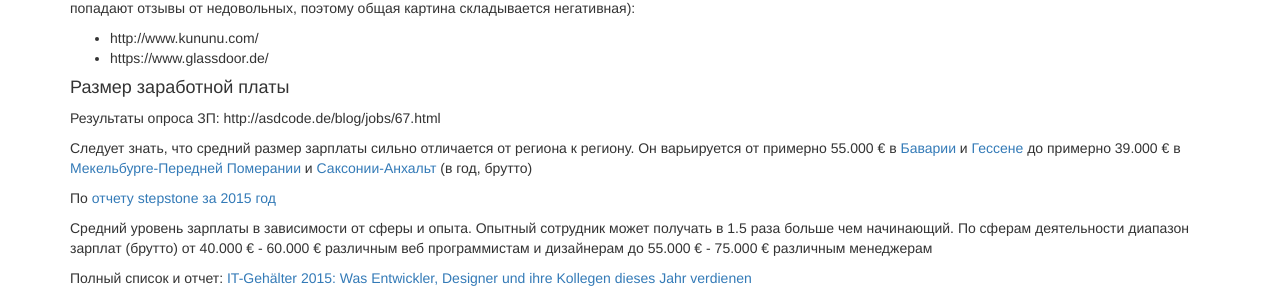
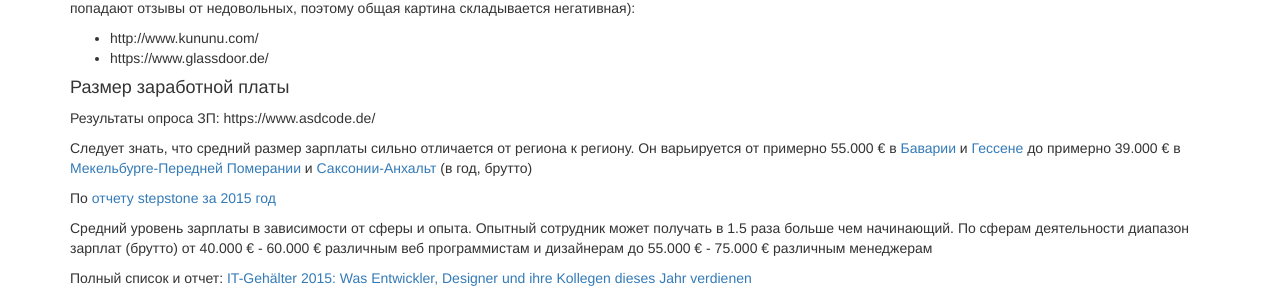
Before and after one commit to ru-de/faq, a Jekyll site: the page built from pages/Работа.md, in a window 1280 px wide and 900 px high, scrolled down 445 px. Shown: the part 150-452 px from the top of the window. Built offline with Jekyll 4.4.1, drawn with Linux system fonts in a browser that asks for light colours; nearby versions of some CDN libraries; part of the change alters nothing that is shown.

Commit message:
Travis #1241: sync github pages

```diff
--- a/pages/Работа.md
+++ b/pages/Работа.md
@@ -33,7 +33,7 @@ layout: default
 
 #### Размер заработной платы
 
-Результаты опроса ЗП: http://asdcode.de/blog/jobs/67.html
+Результаты опроса ЗП: https://www.asdcode.de/
 
 Следует знать, что средний размер зарплаты сильно отличается от региона к региону. Он варьируется от примерно 55.000 € в [Баварии](https://ru.wikipedia.org/wiki/%D0%91%D0%B0%D0%B2%D0%B0%D1%80%D0%B8%D1%8F) и [Гессене](https://ru.wikipedia.org/wiki/%D0%93%D0%B5%D1%81%D1%81%D0%B5%D0%BD) до примерно 39.000 € в [Мекельбурге-Передней Померании](https://ru.wikipedia.org/wiki/%D0%9C%D0%B5%D0%BA%D0%BB%D0%B5%D0%BD%D0%B1%D1%83%D1%80%D0%B3-%D0%9F%D0%B5%D1%80%D0%B5%D0%B4%D0%BD%D1%8F%D1%8F_%D0%9F%D0%BE%D0%BC%D0%B5%D1%80%D0%B0%D0%BD%D0%B8%D1%8F) и [Саксонии-Анхальт](https://ru.wikipedia.org/wiki/%D0%A1%D0%B0%D0%BA%D1%81%D0%BE%D0%BD%D0%B8%D1%8F-%D0%90%D0%BD%D1%85%D0%B0%D0%BB%D1%8C%D1%82) (в год, брутто)
 
```
